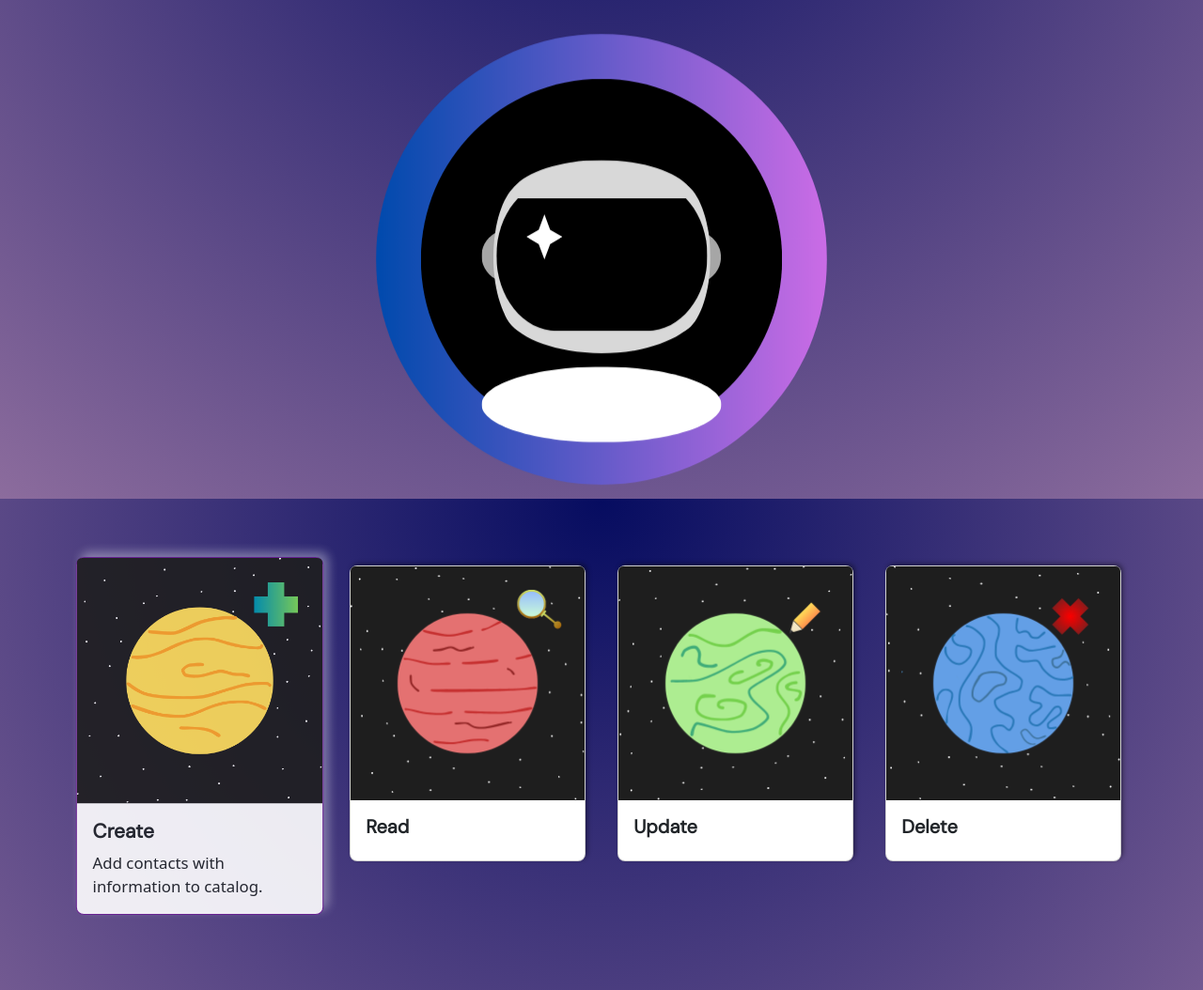
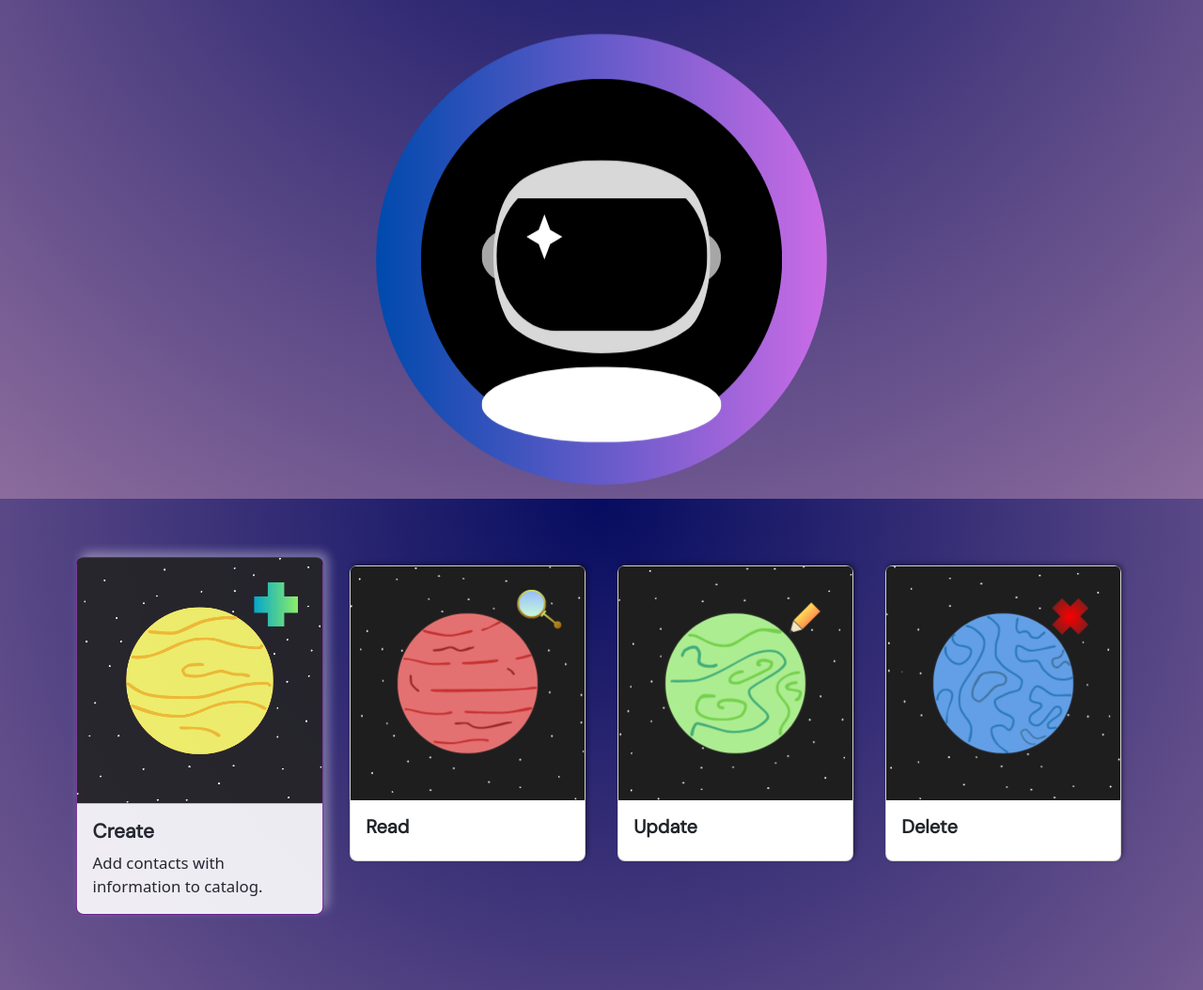
Before and after one commit to anna-sage/Contact-Manager-Project, a PHP site: page / in a window 1280 px wide, with the pointer over the restyled element. Shown: the part 269-1323 px from the top of the page at 94% size. Run offline with PHP 8.4, Linux system fonts and the light colour scheme.

Commit message:
adding all small improvements i can find

```diff
--- a/css/index.css
+++ b/css/index.css
@@ -120,6 +120,10 @@
     display:block;
 }
 
+.card-img-top:hover {
+    filter: brightness(120%);
+}
+
 .card-title
 {
     font-family: 'DM Sans', sans-serif;
```
